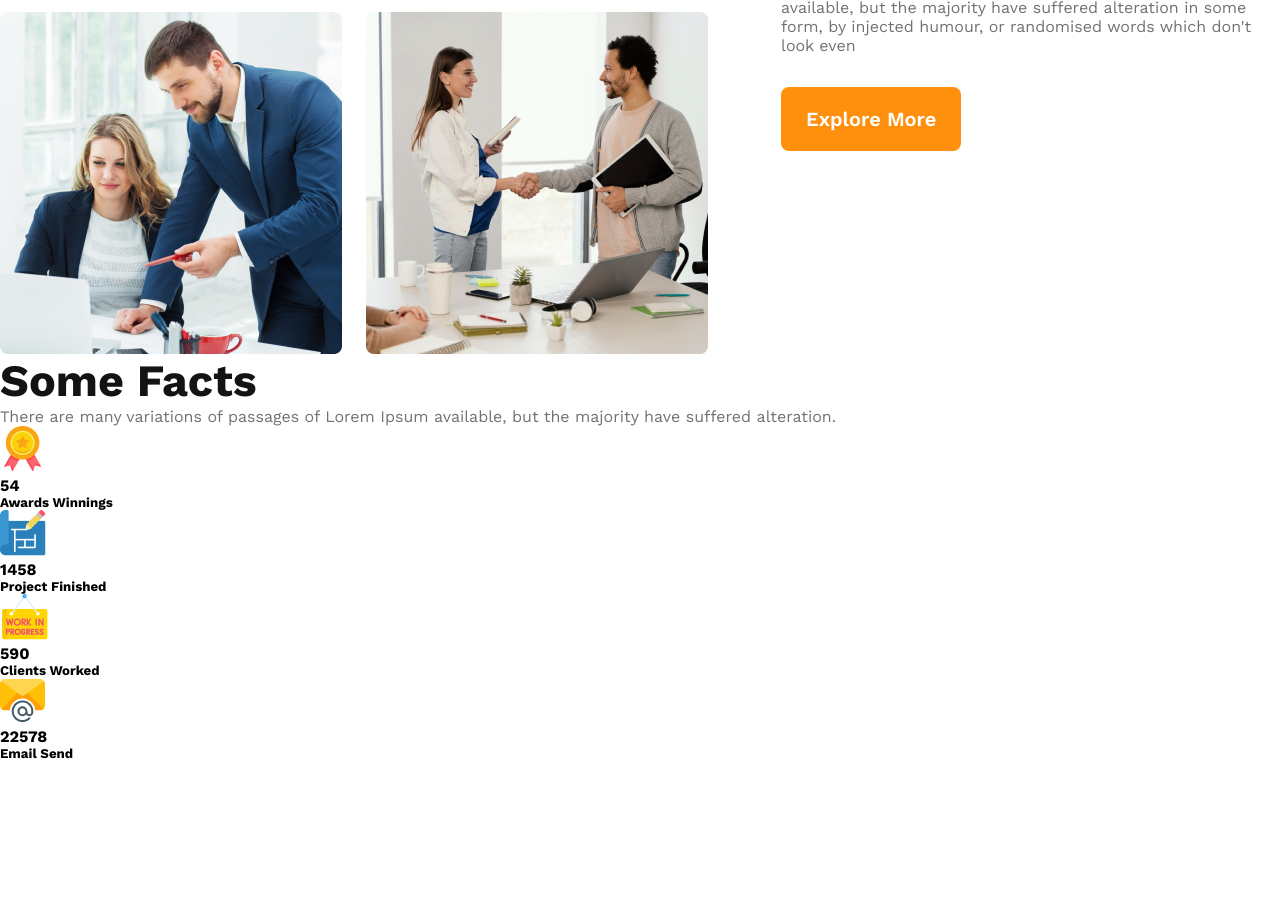
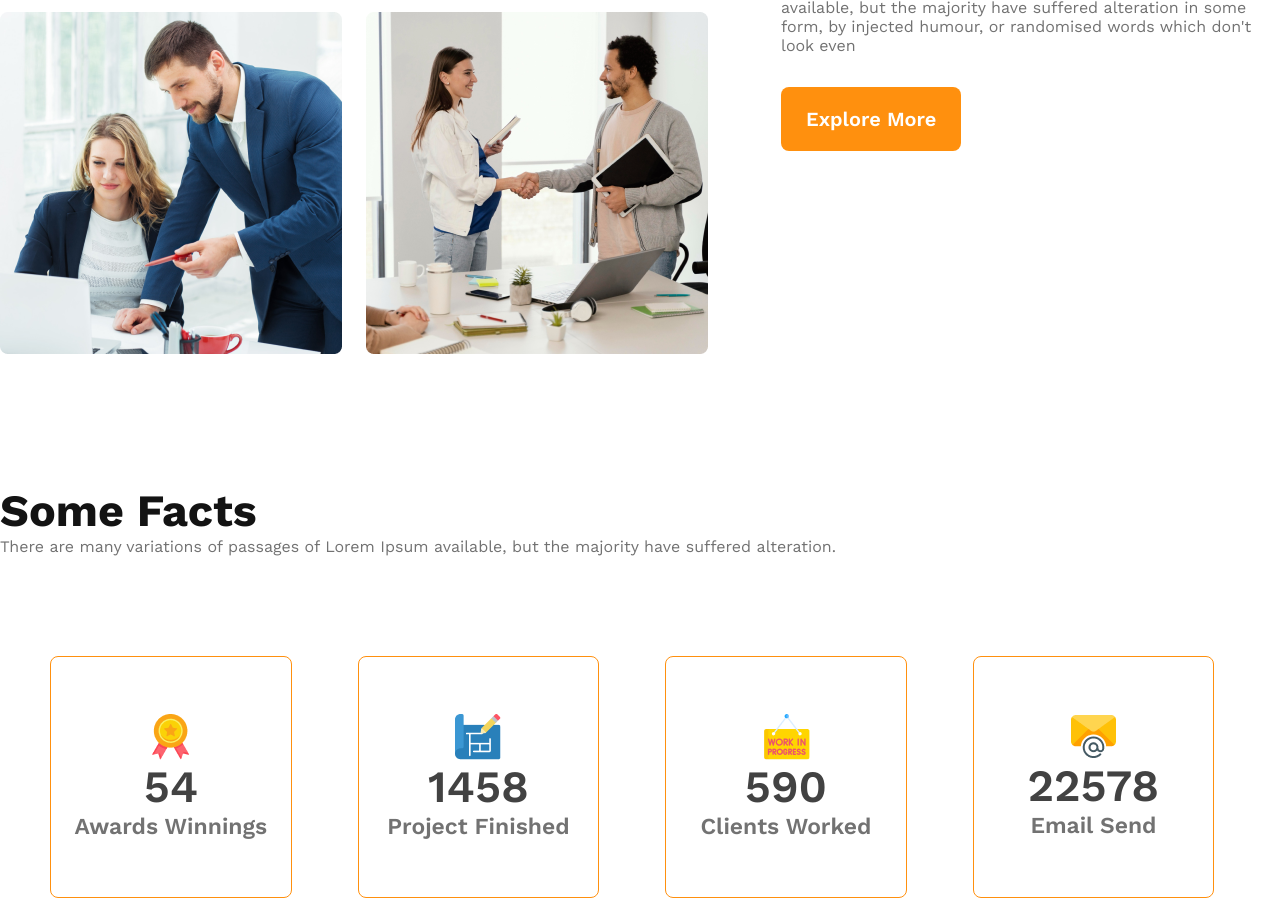
Before and after one commit to rudratechmos/g3-architects, a plain HTML site: page index.html in a window 1280 px wide. Shown: the part 1806-2704 px from the top of the page. Before the commit the page ends 2567 px from the top, so only its background shows below. Drawn offline with nearby package versions, Linux system fonts and the light colour scheme.

Commit message:
facts section added

```diff
--- a/styles/style.css
+++ b/styles/style.css
@@ -142,6 +142,41 @@ main{
     }
 }
 
+/* facts styles */
+.facts{
+    margin-top: 130px ;
+}
+
+.cards-container{
+    display: grid;
+    grid-template-columns: repeat(4, 1fr);
+    margin: 100px 0px 0px 50px;
+}
+
+.card{
+    width: 241.83px;
+    height: 241.83px;
+    border: 1px solid rgb(255, 144, 14);
+    border-radius: 8px;
+    display: flex;
+    flex-direction: column;
+    justify-content: center;
+    align-items: center;
+    text-align: center;
+}
+
+.card h4{
+    color: rgb(66, 66, 66);
+    font-size: 2.8rem;
+    font-weight: 600;
+}
+
+.card h5{
+    color: rgb(114, 114, 114);
+    font-size: 1.43rem;
+    font-weight: 600;
+}
+
 /* tablet responsive styles */
 @media screen and (min-width:576px) and (max-width:992px){
     .teams{
```
